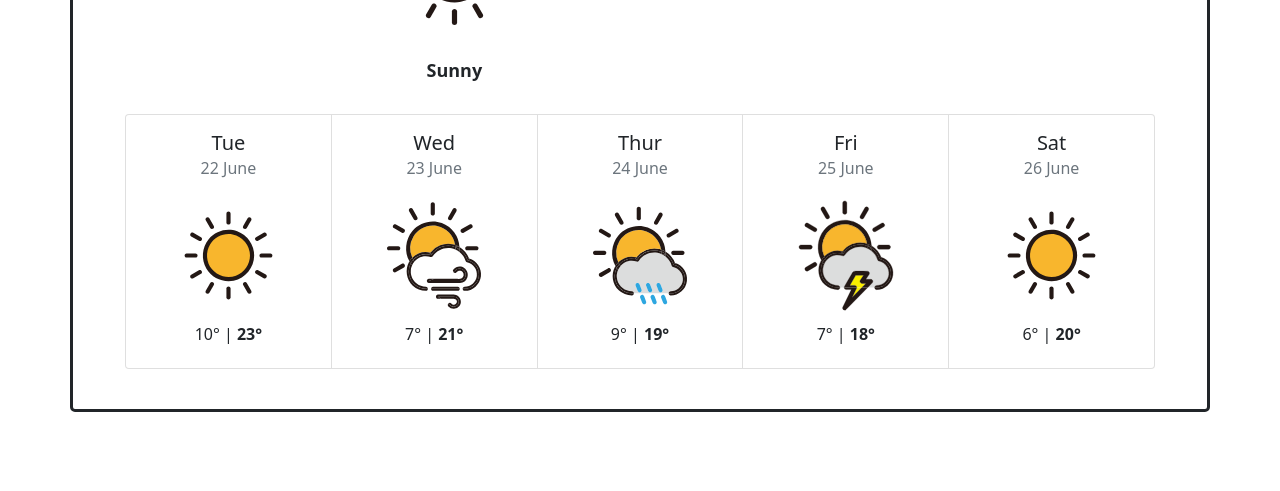
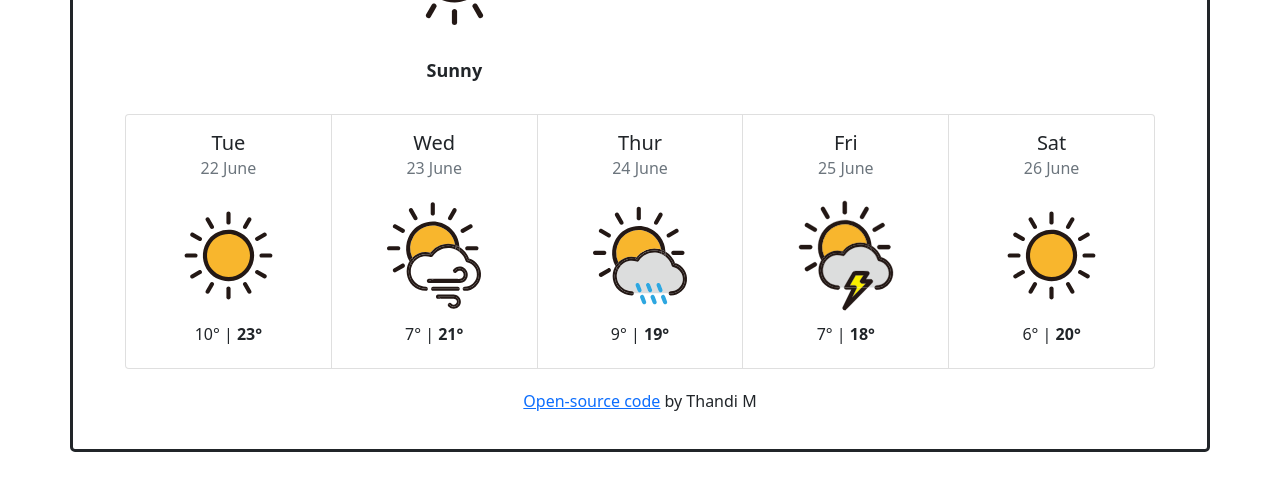
Before and after one commit to ThandiM81/student-coder-fun, a plain HTML site: page index.html in a window 1280 px wide. Shown: the part 457-948 px from the top of the page. Drawn offline with nearby package versions, Linux system fonts and the light colour scheme.

Commit message:
Added footer to page - link to github

```diff
--- a/index.html
+++ b/index.html
@@ -92,5 +92,6 @@
     </body>
     <script src="src/index.js">
     </script>
+    <p class = "footer"> <a href = "https://github.com/ThandiM81/student-coder-fun"> Open-source code</a> by Thandi M</p>
   </body>
 </html>
--- a/src/weather.css
+++ b/src/weather.css
@@ -114,3 +114,7 @@ img {
 .card-body {
   text-align: center;
 }
+.footer {
+  text-align: center;
+  font: monospace;
+}
```
